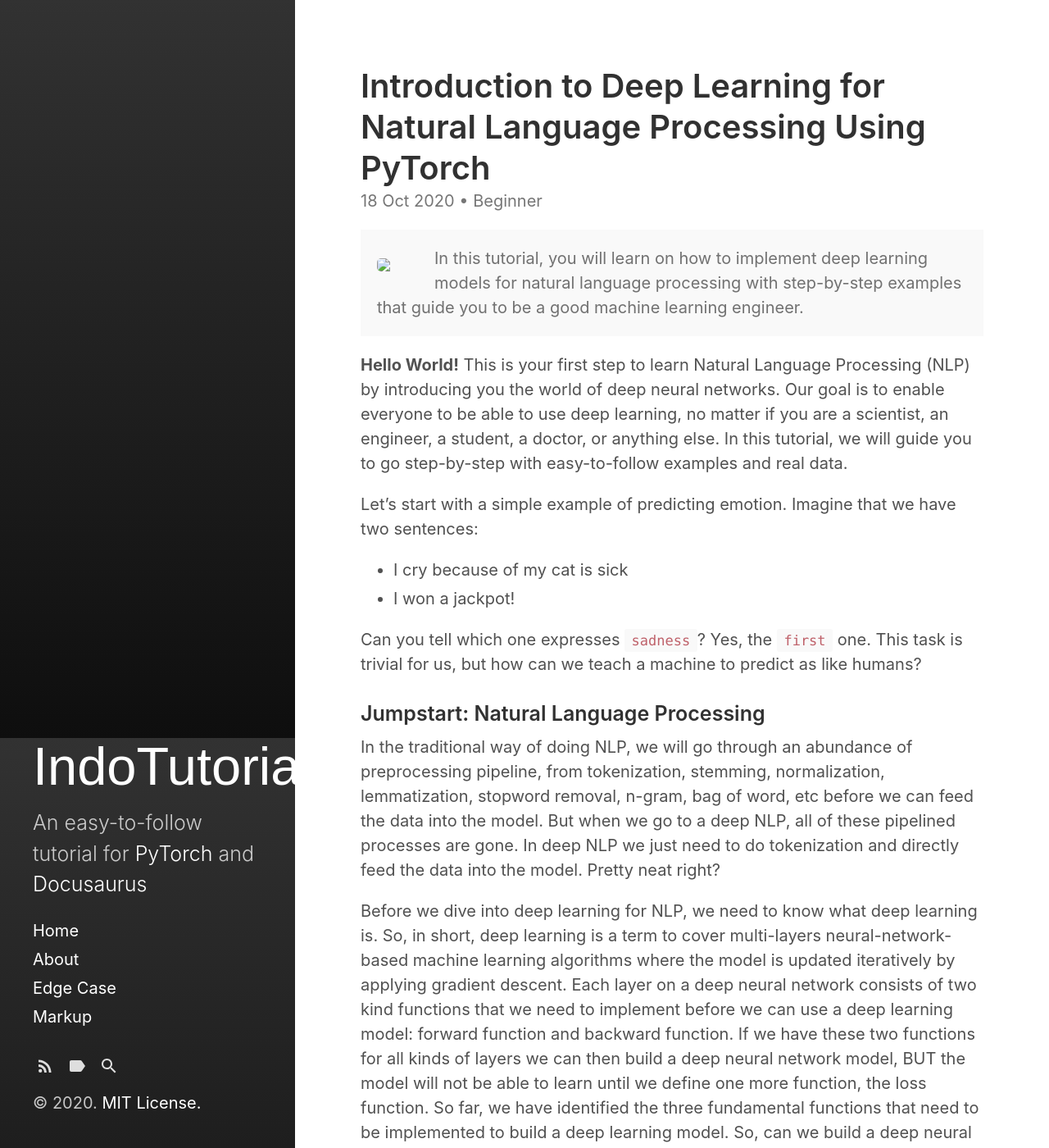
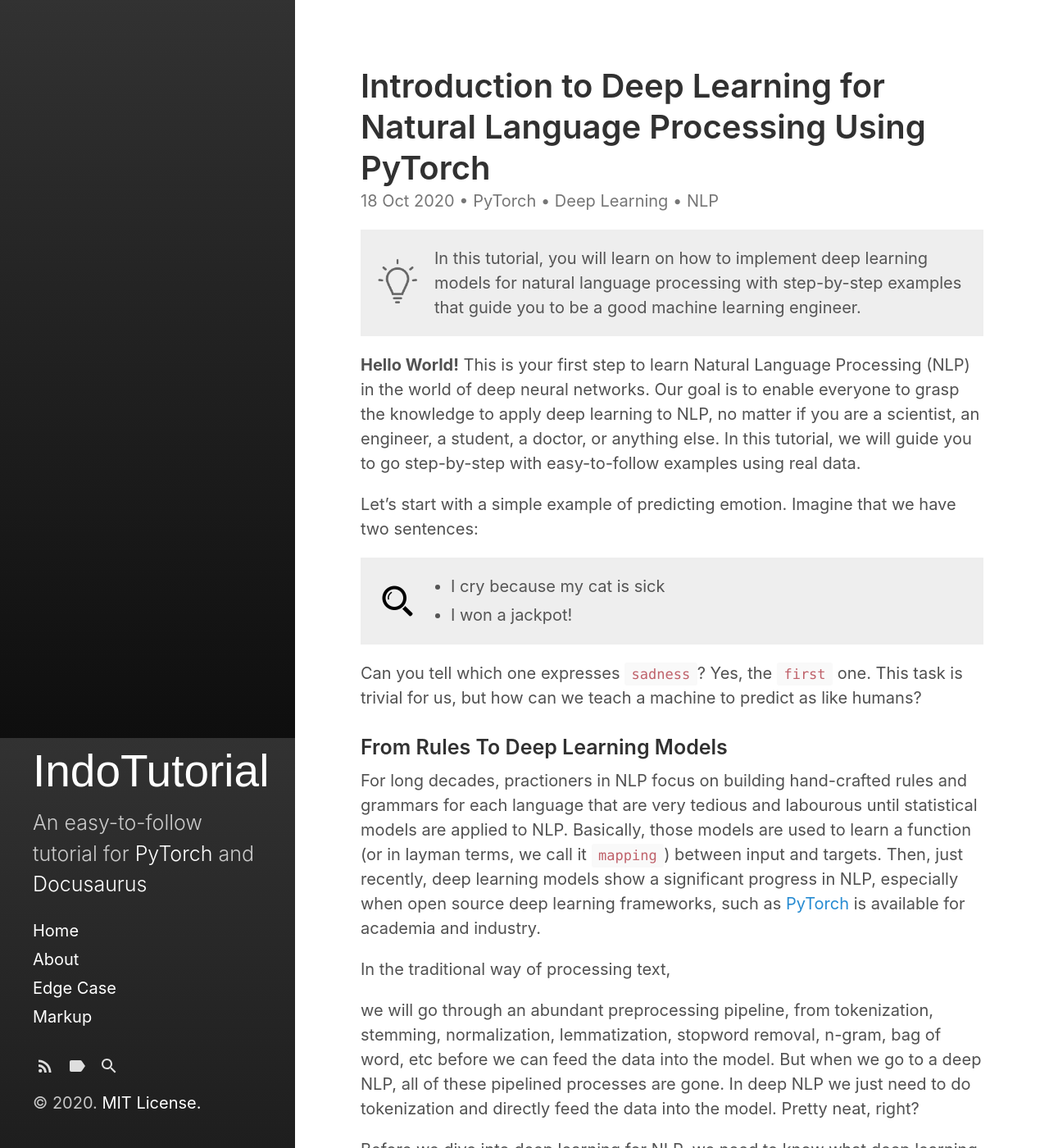
Before and after one commit to indobenchmark/tutorials, a Jekyll site: the page built from _posts/2020-10-18-basic-pytorch.md, in a window 1280 px wide and 1400 px high. Shown: the whole window at 82% size. Built offline with Jekyll 4.4.1, drawn with Linux system fonts in a browser that asks for light colours; some of the changed text lies outside the part shown.

Commit message:
update page

````diff
--- a/_posts/2020-10-18-basic-pytorch.md
+++ b/_posts/2020-10-18-basic-pytorch.md
@@ -3,35 +3,48 @@ layout: post
 title: Introduction to Deep Learning for Natural Language Processing Using PyTorch
 sub_tile: "Beginner"
 categories:
-  - Beginner
-excerpt_separator:  <!--more-->
+  - PyTorch
+  - Deep Learning
+  - NLP
+excerpt_separator: "<!--more-->"
 ---
-<div class="message">
-<img width=50px src="assets/img/lamp.png" style="float:left;margin-right:20px;margin-top:15px"/>
-<div>
+<div class="message" style="background:#eee">
+<img width=50px src="/tutorials/assets/img/lamp.png" style="float:left;margin-right:20px;margin-top:15px"/>
+<div style="color:#555">
 In this tutorial, you will learn on how to implement deep learning models for natural language processing with step-by-step examples that guide you to be a good machine learning engineer.
 </div>
 </div>
 
-<b>Hello World!</b> This is your first step to learn Natural Language Processing (NLP) by introducing you the world of deep neural networks. Our goal is to enable everyone to be able to use deep learning, no matter if you are a scientist, an engineer, a student, a doctor, or anything else. In this tutorial, we will guide you to go step-by-step with easy-to-follow examples and real data.
+<b>Hello World!</b> This is your first step to learn Natural Language Processing (NLP) in the world of deep neural networks. Our goal is to enable everyone to grasp the knowledge to apply deep learning to NLP, no matter if you are a scientist, an engineer, a student, a doctor, or anything else. In this tutorial, we will guide you to go step-by-step with easy-to-follow examples using real data.
 
+<!--more-->
 
 Let's start with a simple example of predicting emotion. Imagine that we have two sentences:
-<div>
+
+<div class="message" style="padding-bottom:1px;background:#eee">
+<img width=50px src="/tutorials/assets/img/example.png" style="float:left;margin-right:40px;margin-top:8px"/>
+<div style="color:#555">
 <ul>
-<li>I cry because of my cat is sick</li>
+<li>I cry because my cat is sick</li>
 <li>I won a jackpot!</li>
 </ul>
+</div>
 </div>
 
 Can you tell which one expresses ```sadness```? Yes, the ```first``` one. This task is trivial for us, but how can we teach a machine to predict as like humans?
 
 
-### Jumpstart: Natural Language Processing
+### From Rules To Deep Learning Models
 
-In the traditional way of doing NLP, we will go through an abundance of preprocessing pipeline, from tokenization, stemming, normalization, lemmatization, stopword removal, n-gram, bag of word, etc before we can feed the data into the model. But when we go to a deep NLP, all of these pipelined processes are gone. In deep NLP we just need to do tokenization and directly feed the data into the model. Pretty neat right?
+For long decades, practioners in NLP focus on building hand-crafted rules and grammars for each language that are very tedious and labourous until statistical models are applied to NLP. Basically, those models are used to learn a function (or in layman terms, we call it ```mapping```) between input and targets. Then, just recently, deep learning models show a significant progress in NLP, especially when open source deep learning frameworks, such as [PyTorch](https://pytorch.org/) is available for academia and industry.
+
+In the traditional way of processing text,
+
+ we will go through an abundant preprocessing pipeline, from tokenization, stemming, normalization, lemmatization, stopword removal, n-gram, bag of word, etc before we can feed the data into the model. But when we go to a deep NLP, all of these pipelined processes are gone. In deep NLP we just need to do tokenization and directly feed the data into the model. Pretty neat, right?
 
 Before we dive into deep learning for NLP, we need to know what deep learning is. So, in short, deep learning is a term to cover multi-layers neural-network-based machine learning algorithms where the model is updated iteratively by applying gradient descent. Each layer on a deep neural network consists of two kind functions that we need to implement before we can use a deep learning model: forward function and backward function. If we have these two functions for all kinds of layers we can then build a deep neural network model, BUT the model will not be able to learn until we define one more function, the loss function. So far, we have identified the three fundamental functions that need to be implemented to build a deep learning model. So, can we build a deep neural network model now? Not yet, there are two problems here. First, there are so many variations for each of these three functions, it will be very time consuming for us to implement it by ourselves, and second, unfortunately... there is a great deal of MATHEMATICAL understanding behind each of them >o< >o< >o< !!!!
+
+### How to build the model? PyTorch is the answer!
 
 I am not good at math, how can I use deep learning then? :’( :’( :’(
 
--- a/_sass/hydeout/_layout.scss
+++ b/_sass/hydeout/_layout.scss
@@ -183,7 +183,8 @@ body {
     }
 
     .site-title {
-      font-size: 3.25rem;
+      // font-size: 3.25rem;
+      font-size:2.75rem;
       .back-arrow { display: none; }
     }
 
````
Also changed, not shown: assets/img/example.png (added), 2 other files.
